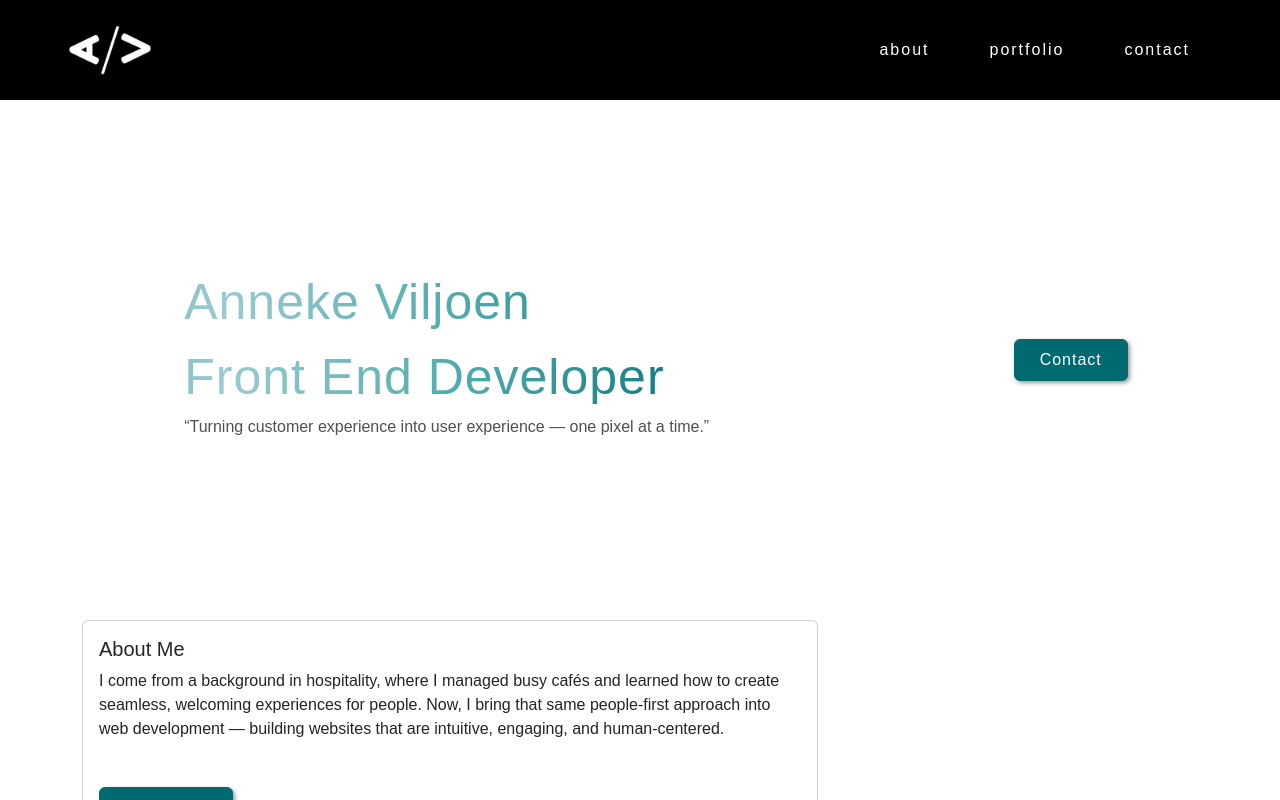
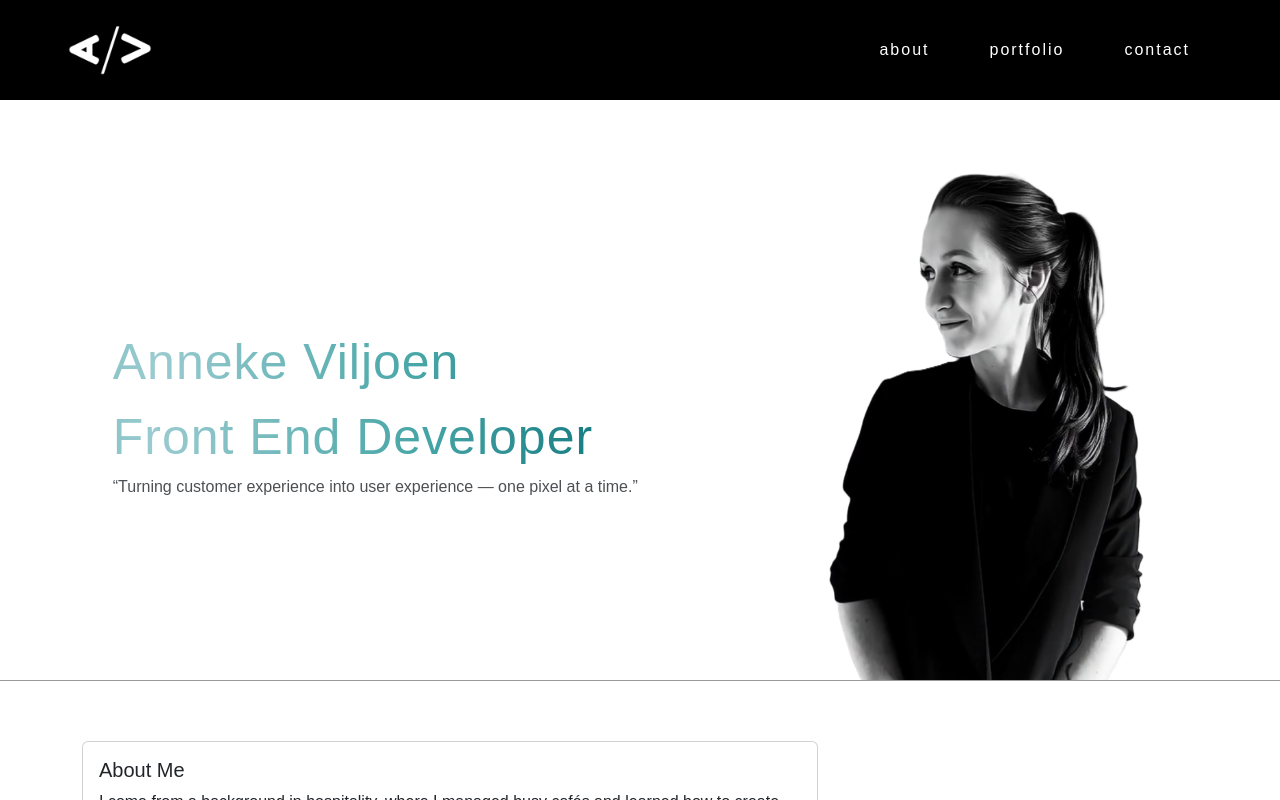
Before and after one commit to anneke44/my-profile-anneke-viljoen, a React (Create React App) app: page / in a window 1280 px wide. Shown: the top 800 px of the page. Built offline with nearby package versions, Linux system fonts and the light colour scheme.

Commit message:
Added image to Homepage

```diff
--- a/src/HomepageHero.css
+++ b/src/HomepageHero.css
@@ -3,9 +3,10 @@
 }
 .hero-heading {
   max-width: 100%;
-  height: 400px;
+  height: fit-content;
   justify-content: space-around;
   align-items: center;
+  border-bottom: 1px solid rgba(0, 0, 0, 0.4);
 }
 .primary-heading ul {
   font-size: 50px;
@@ -15,6 +16,18 @@
   font-size: 16px;
   opacity: 0.8;
 }
+.image-container {
+  position: relative;
+  height: 520px;
+  width: 400px;
+  overflow: hidden;
+}
+.anneke-side-profile {
+  height: 100%;
+  width: 100%;
+  object-fit: cover;
+}
+
 .homepage-about {
   margin-top: 60px;
 }
--- a/src/HomepageHero.js
+++ b/src/HomepageHero.js
@@ -4,6 +4,7 @@ import HomepageAbout from "./HomepageAbout";
 import HomepageProject from "./HomepageProject";
 import HomepageConnect from "./HomepageConnect";
 import HomepageTech from "./HomepageTech";
+import AnnekeSideProfile from "./assets/anneke-nb-side.png";
 
 export default function HomepageHero() {
   return (
@@ -21,17 +22,13 @@ export default function HomepageHero() {
             </ul>
           </div>
         </div>
-        <div>
-          <a
-            id="button-link"
-            href="/contact"
-            title="Contact Anneke"
-            className="text-decoration-none"
-          >
-            <button id="launch-button" className="btn btn-branding">
-              Contact
-            </button>
-          </a>
+        <div className="image-container">
+          <img
+            src={AnnekeSideProfile}
+            alt="anneke side profile"
+            className="anneke-side-profile"
+          />
+          <div className="fade-overlay"></div>
         </div>
       </div>
       <div className="container container-fluid">
```
Also changed, not shown: src/assets/idex.js (added).
